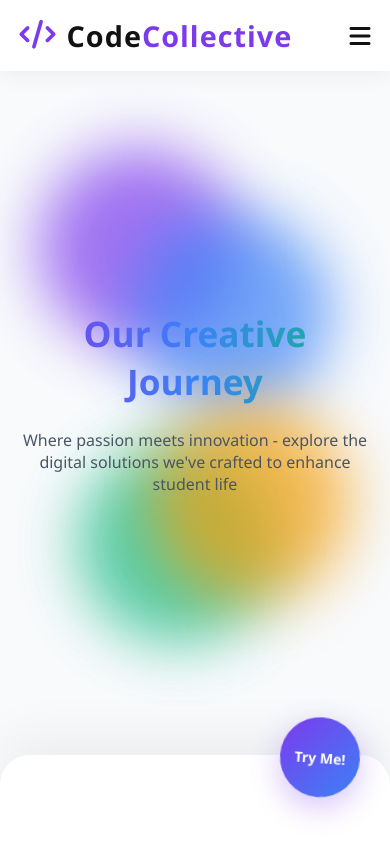
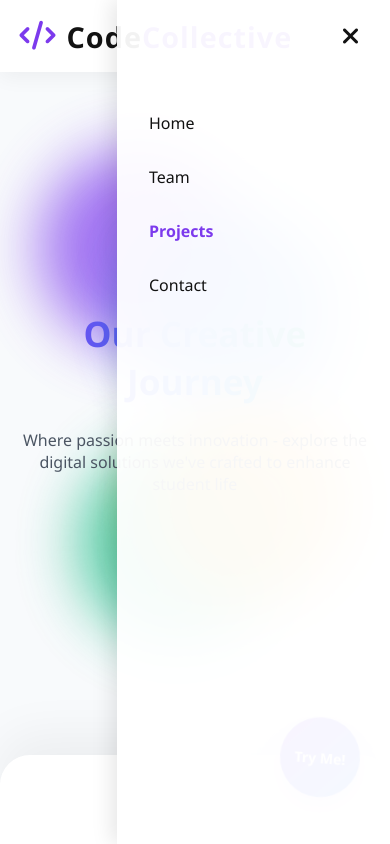
Before and after one commit to Josh-L23/de-co-de-lective, a plain HTML site: page Projects.html in a window 390 px wide. Both pictures are taken after a click on the button 360 px from the left and 35 px from the top of the page. Shown: the top 844 px of the page. Drawn offline with Linux system fonts and the light colour scheme.

Commit message:
bug fixes

```diff
--- a/Projects.html
+++ b/Projects.html
@@ -148,13 +148,39 @@
       }
 
       .menu-toggle {
-        display: none;
+        display: none; /* Hidden by default on desktop */
         background: none;
         border: none;
         color: var(--primary-text);
         font-size: 1.5rem;
         cursor: pointer;
         z-index: 1001;
+
+        /* Styles for layout and a consistent clickable area */
+        position: relative;
+        width: 40px;
+        height: 40px;
+        padding: 0;
+      }
+
+      .menu-toggle i {
+        position: absolute;
+        top: 50%;
+        left: 50%;
+        transform: translate(-50%, -50%);
+        transition: opacity 0.3s ease-in-out;
+      }
+
+      .menu-toggle .fa-times {
+        opacity: 0;
+      }
+
+      .menu-toggle.active .fa-bars {
+        opacity: 0;
+      }
+
+      .menu-toggle.active .fa-times {
+        opacity: 1;
       }
 
       /* Hero Section */
@@ -817,7 +843,7 @@
         }
 
         .menu-toggle {
-          display: block;
+          display: flex;
         }
 
         nav {
@@ -908,6 +934,7 @@
       </a>
       <button class="menu-toggle">
         <i class="fas fa-bars"></i>
+        <i class="fas fa-times"></i>
       </button>
       <nav>
         <ul>
@@ -1138,9 +1165,7 @@
 
       menuToggle.addEventListener("click", () => {
         nav.classList.toggle("active");
-        menuToggle.innerHTML = nav.classList.contains("active")
-          ? '<i class="fas fa-times"></i>'
-          : '<i class="fas fa-bars"></i>';
+        menuToggle.classList.toggle("active"); // Toggle active class on the button itself
       });
 
       // Close menu when clicking outside (Projects Page)
```
Also changed, not shown: index.html (+0 -2 lines).
